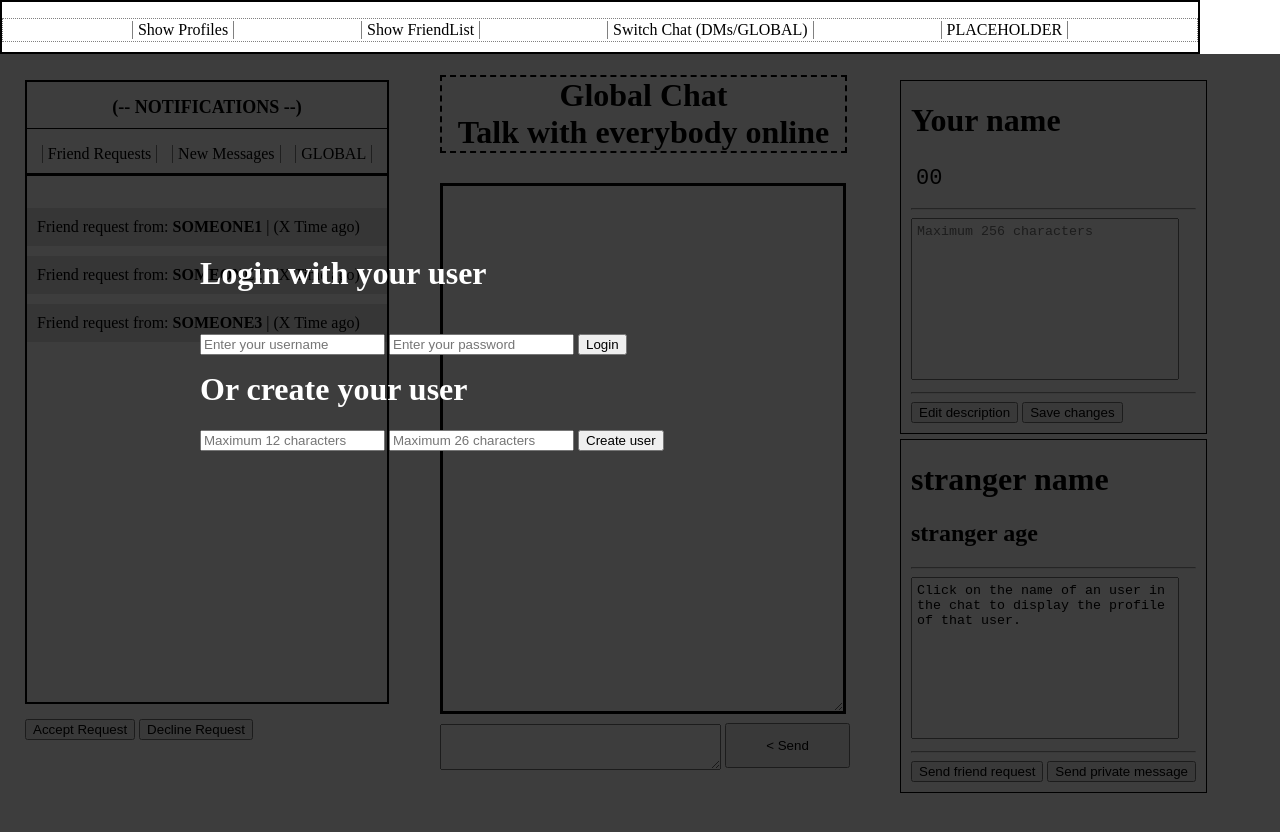
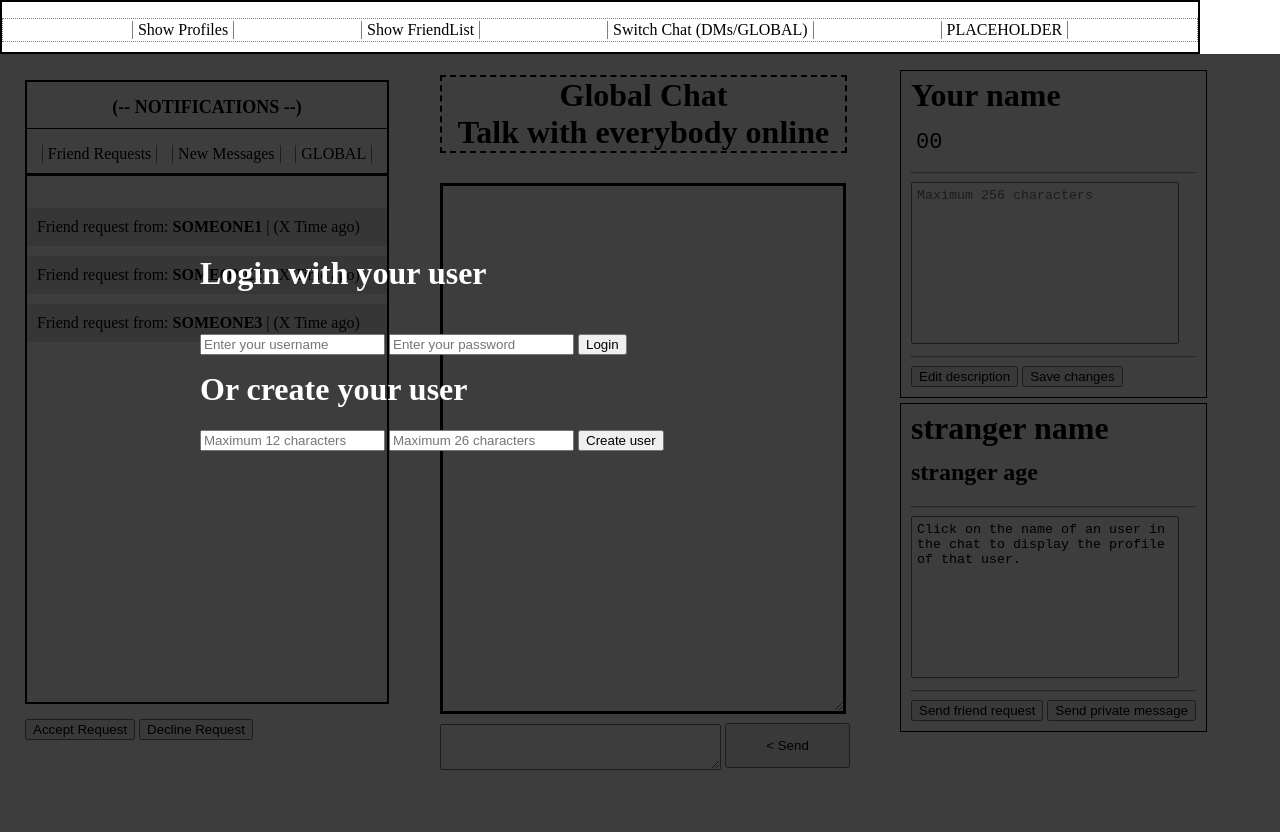
Before and after one commit to Izan-Sola/Web-Chat, a website: page public/index.html in a window 1280 px wide. Shown: the top 832 px of the page. Drawn offline with Linux system fonts and the light colour scheme.

Commit message:
Add files via upload

```diff
--- a/public/index.html
+++ b/public/index.html
@@ -17,7 +17,7 @@
             <ul id="options-list">
                 <li id="showprofiles-option"> Show Profiles </li>
                 <li id="showfriends-option"> Show FriendList </li>
-                <li id=""> Switch Chat (DMs/GLOBAL) </li>
+                <li id="switch-chat"> Switch Chat (DMs/GLOBAL) </li>
                 <li id=""> PLACEHOLDER </li>
             </ul>
         </nav>
--- a/public/main.js
+++ b/public/main.js
@@ -134,6 +134,10 @@ $(document).ready(function () {
                     transition: 'opacity 0.3s ease-in-out',
                     'z-index': 1
                  })
+            break
+
+            case 'switch-chat':
+
             break
 
             case 'friendreq-tab':
--- a/public/styles.css
+++ b/public/styles.css
@@ -64,10 +64,16 @@ body {
     }
 }
 
+#profile-name, #stranger-profilename {
+    margin-top: 6px;
+}
+#profile-age, #stranger-profileage {
+    margin-top: -10px;
+}
 #profiles-section {
     position: absolute;
     left: 900px;
-    top: 75px;
+    top: 65px;
 }
 
 #profile-description, #stranger-profiledesc, #profile-age {
```
